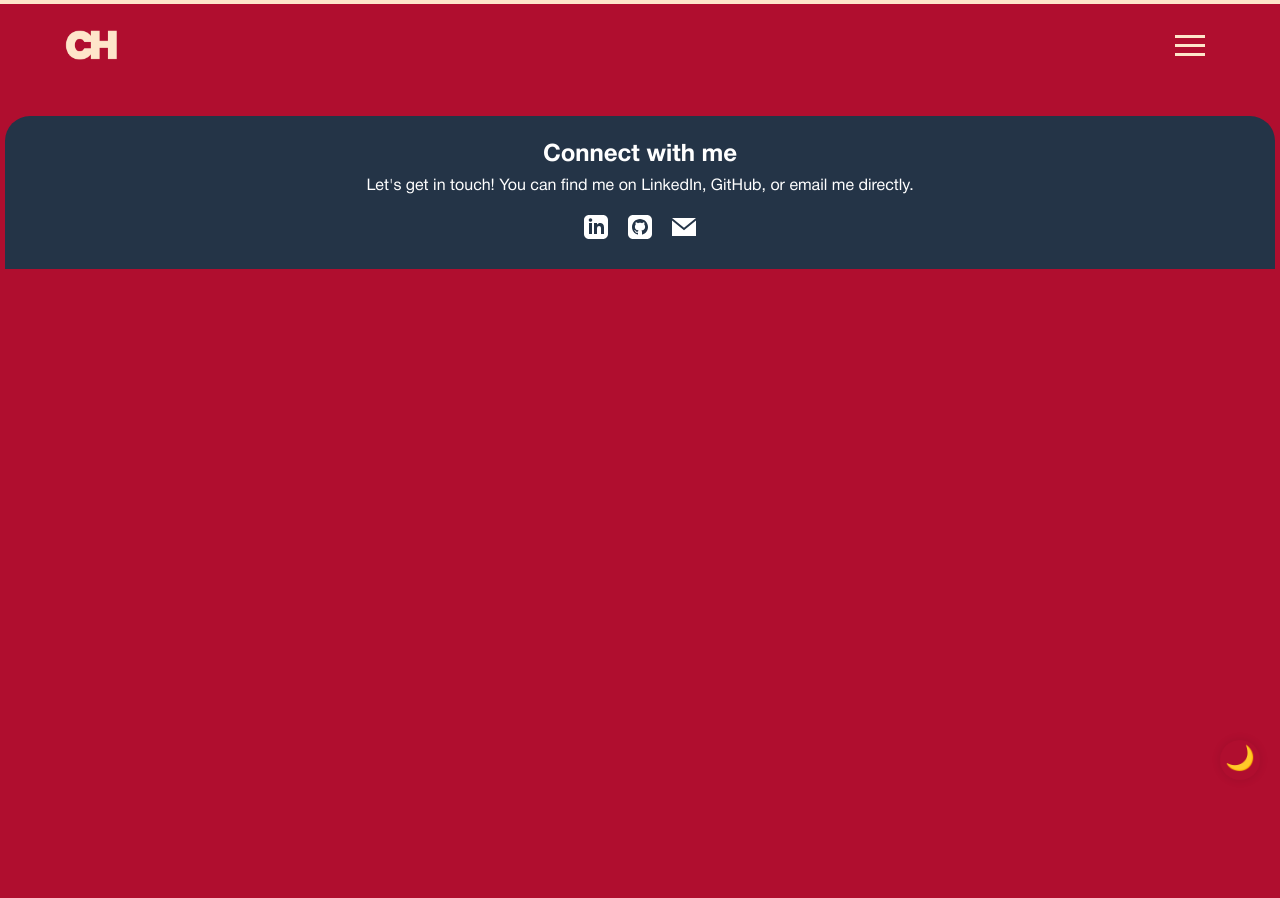
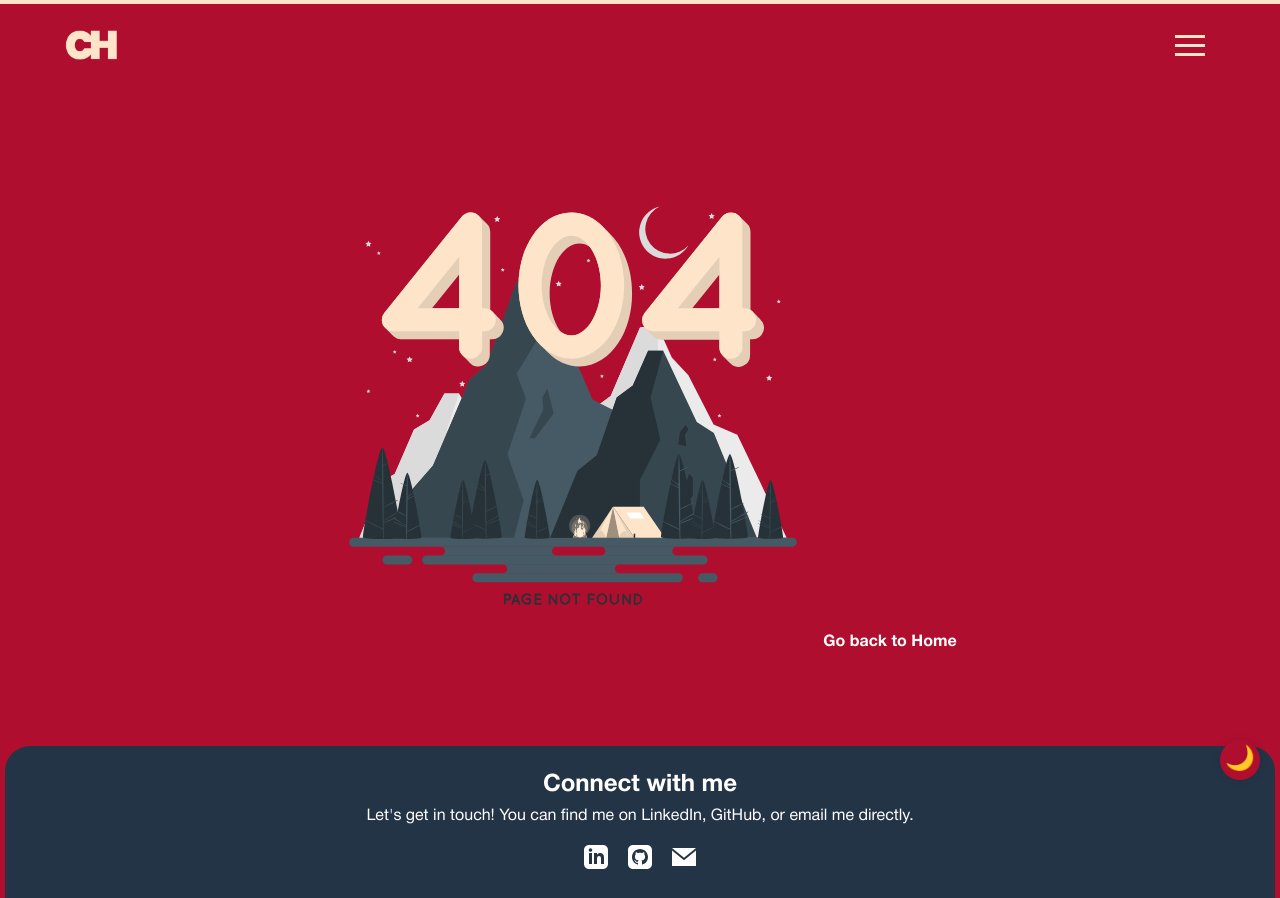
Before and after one commit to cyrus-hiatt/personal-website, a React (Create React App) app: page /contact in a window 1280 px wide. Before the commit the page ends 800 px from the top, so only its background shows below. Built offline with nearby package versions, Linux system fonts and the light colour scheme.

Commit message:
set up for 404

```diff
--- a/src/App.js
+++ b/src/App.js
@@ -16,6 +16,7 @@ import Experience from "./components/experience";
 import Contact from "./components/contact";
 import Footer from "./components/footer";
 import ThemeToggle from "./components/themetoggle";
+import NotFound from "./components/notfound";
 
 function App() {
   const { t } = useTranslation();
@@ -55,6 +56,7 @@ function App() {
           <Route path="/da/projekter" element={<Projects />} />
           <Route path="/da/erfaring" element={<Experience />} />
           <Route path="/da/kontakt" element={<Contact />} />
+          <Route path="*" element={<NotFound />} />
         </Routes>
       </div>
       <ThemeToggle />
--- /dev/null
+++ b/src/components/notfound.js
@@ -0,0 +1,22 @@
+import React from "react";
+import { Link } from "react-router-dom";
+import { useTranslation } from "react-i18next";
+import "../styles/notfound.css";
+
+function NotFound() {
+  const { i18n } = useTranslation(); // Use i18n from useTranslation hook
+  const isEnglish = i18n.language === "en";
+
+  return (
+    <div className="notfound-container">
+      <img
+        src={`${process.env.PUBLIC_URL}/images/404-error.svg`}
+        alt="404 error"
+        className="error-image"
+      />
+      <Link to={isEnglish ? "/en" : "/da"}>Go back to Home</Link>
+    </div>
+  );
+}
+
+export default NotFound;
--- /dev/null
+++ b/src/styles/notfound.css
@@ -0,0 +1,26 @@
+.notfound-container {
+  text-align: center;
+  padding: 60px;
+}
+
+.notfound-container h1 {
+  font-size: 6rem;
+  color: #fff;
+}
+
+.notfound-container p {
+  font-size: 1.5rem;
+  margin-bottom: 20px;
+}
+
+.notfound-container a {
+  color: #fff;
+  text-decoration: none;
+  font-weight: bold;
+  margin: 0 auto;
+}
+
+.error-image {
+  max-width: 500px;
+  width: 100%;
+}
```
Also changed, not shown: public/images/404-error.svg (added).
